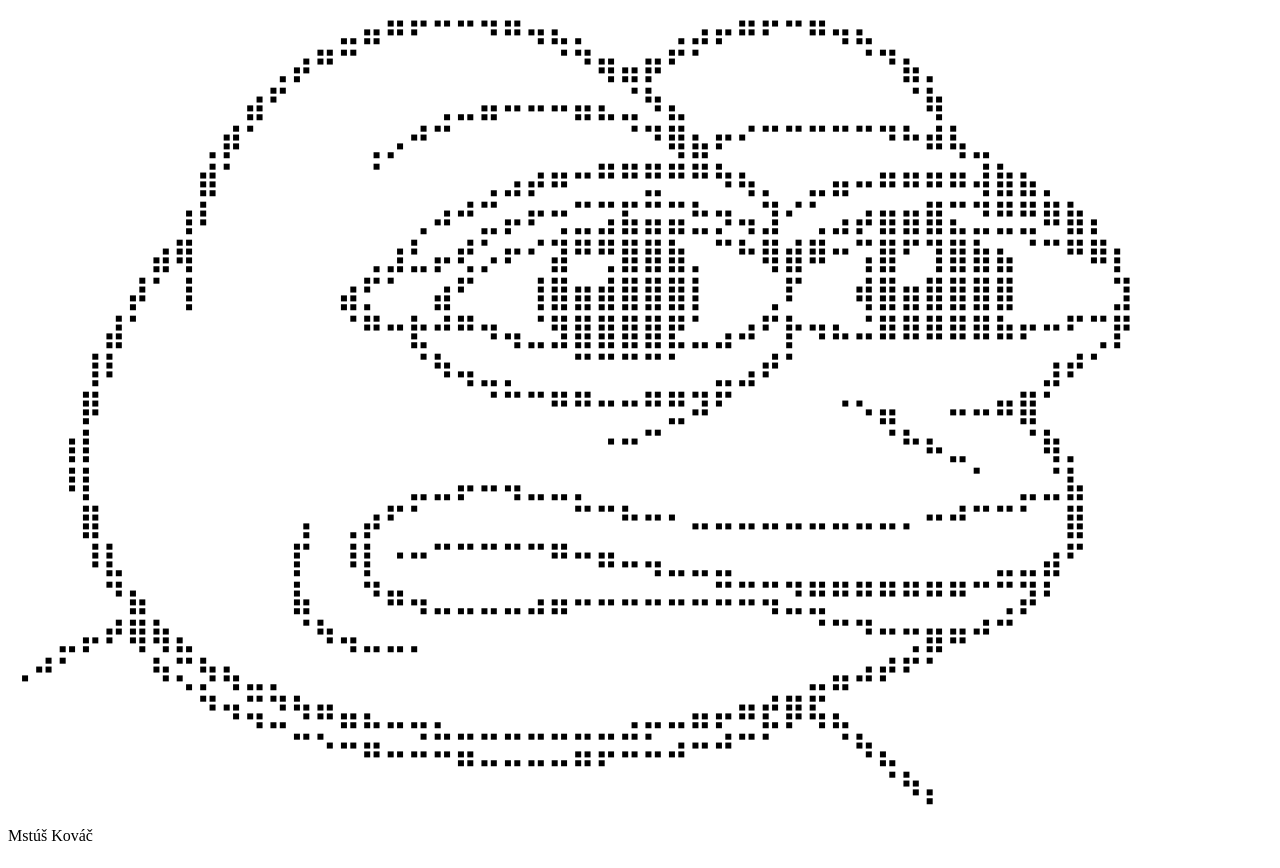
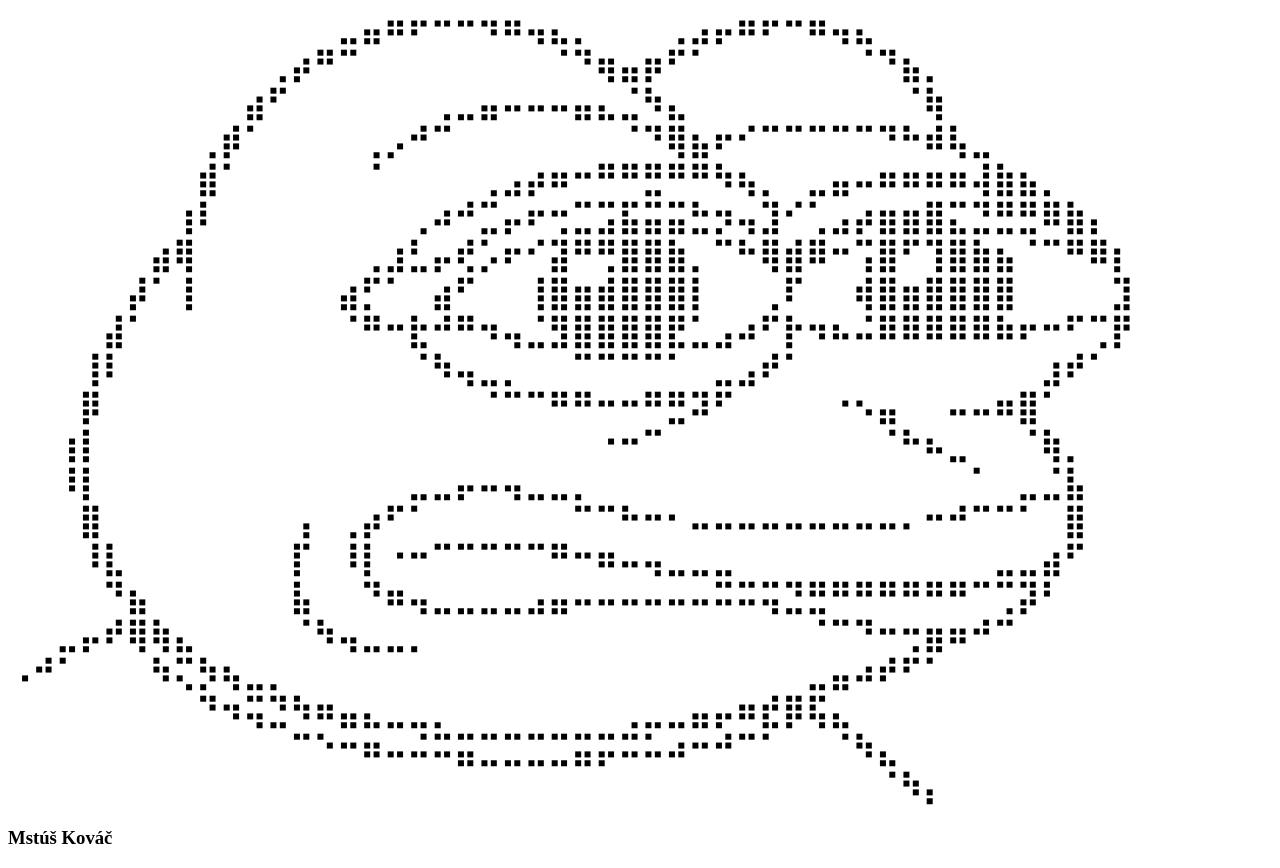
Before and after one commit to MatusKovacKASV/kotlin_kasv, a plain HTML site: page index.html in a window 1280 px wide. Drawn offline with Linux system fonts and the light colour scheme.

Commit message:
Update index.html

```diff
--- a/index.html
+++ b/index.html
@@ -25,5 +25,6 @@
 
 
 
-  <footer>Mstúš Kováč</footer>
+  <footer>
+    <h3>Mstúš Kováč</h3></footer>
 </body>
```
